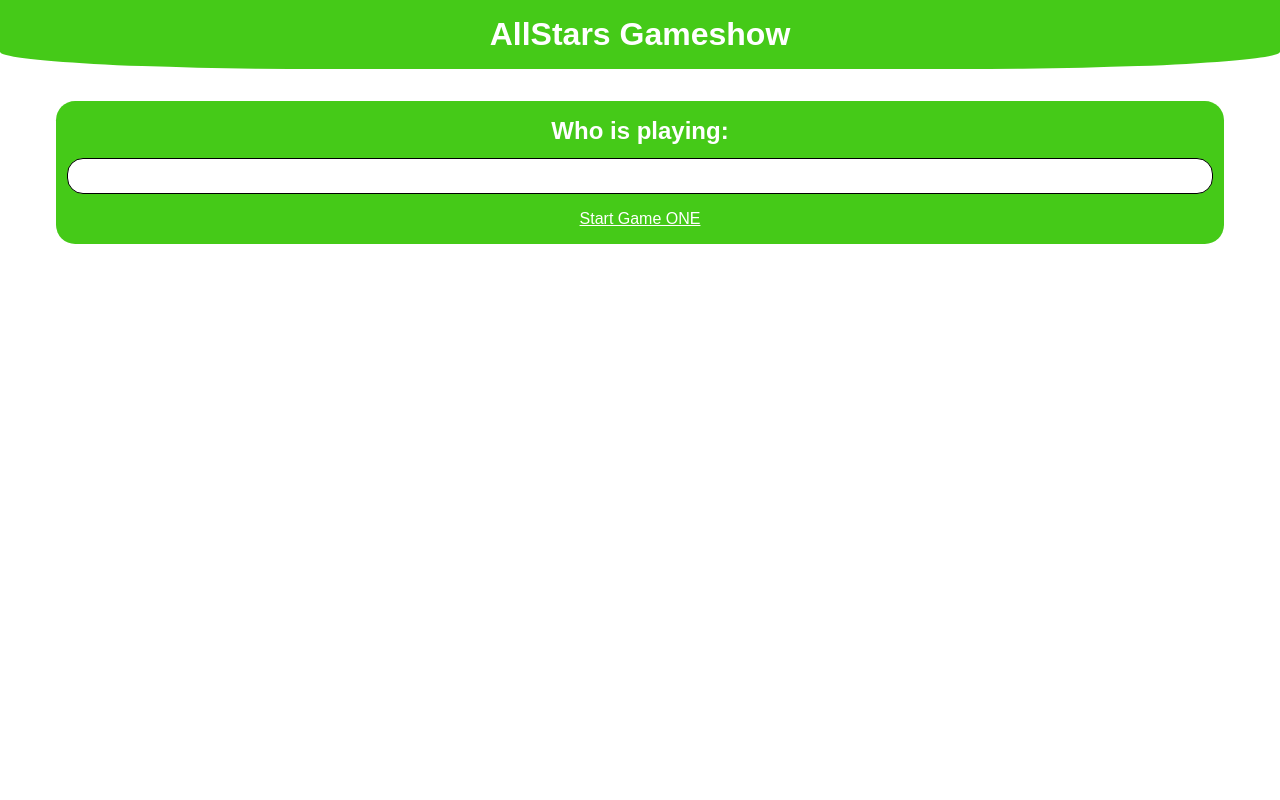
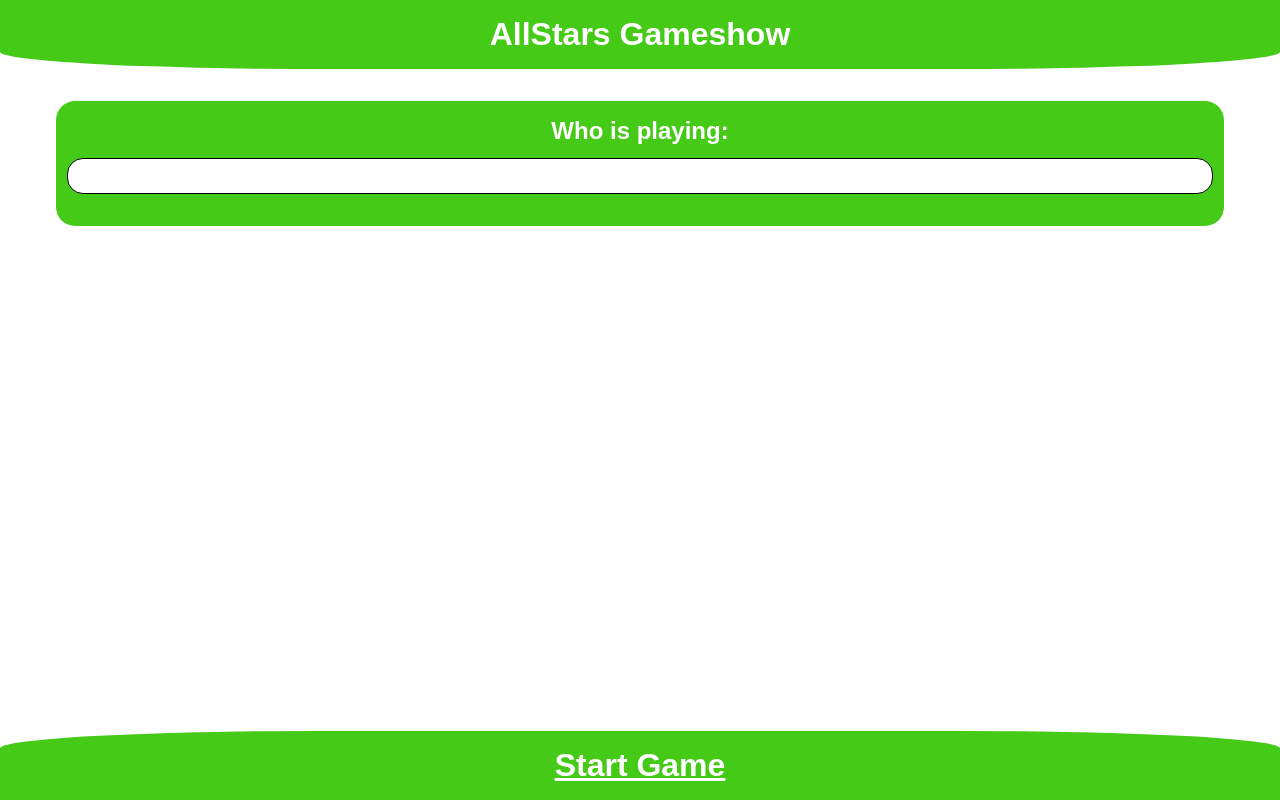
Before and after one commit to NeneIsTheName/gameshowDND, a Vue app: page /competitors in a window 1280 px wide. Built offline with nearby package versions, Linux system fonts and the light colour scheme.

Commit message:
changed footer and created liars dice file

```diff
--- a/src/components/footer.vue
+++ b/src/components/footer.vue
@@ -1,7 +1,7 @@
 <template>
 <footer class="footer">
     <div class="footer__text">
-        <router-link :to="`/${ link }`" class="footer__text--link">Next Game</router-link>
+        <router-link :to="`/${ link }`" class="footer__text--link">{{ text }}</router-link>
     </div>
 </footer>
 </template>
@@ -10,6 +10,6 @@
 
 export default {
     name: "footer",
-    props: ["link"],
+    props: ["text", "link"],
 }
 </script>
--- a/src/games/competitors.vue
+++ b/src/games/competitors.vue
@@ -18,23 +18,21 @@
                 <span contenteditable="true" class="competitor-m__competitors--input" @input="start_gold($event, player.id)">0</span>
             </div>
         </div>
-
-        <div class="competitor-f">
-            <p class="competitor-f__text">
-                <router-link to="/role-D100" class="competitor-f__text--link">Start Game ONE</router-link>
-            </p>
-        </div>
     </section>
 </main>
+
+<footer_file text="Start Game" link="role-D100"/>
 </template>
 
 <script>
-import header_file from '../components/header.vue';
+import header_file from '../components/header.vue'
+import footer_file from '../components/footer.vue'
 
 export default{
     name: "competitors",
     components: {
         header_file,
+        footer_file,
     },
     computed: {
         players(){
--- /dev/null
+++ b/src/games/liarsDice.vue
@@ -0,0 +1,22 @@
+<template>
+<header_file title="Liars Dice"/>
+
+<main class="main">
+
+</main>
+
+<footer_file text="Next Game" link="roomOrBear"/>
+</template>
+
+<script>
+import header_file from '../components/header.vue';
+import footer_file from '../components/footer.vue';
+
+export default{
+    name: "liarsDice",
+    components: {
+        header_file,
+        footer_file,
+    },
+}
+</script>
--- a/src/games/roleD100.vue
+++ b/src/games/roleD100.vue
@@ -45,7 +45,7 @@
     </section>
 </main>
 
-<footer_file link="roomOrBear"/>
+<footer_file text="Next Game" link="liarsDice"/>
 </template>
 
 <script>
--- a/src/games/roomOrBear.vue
+++ b/src/games/roomOrBear.vue
@@ -49,7 +49,7 @@
         </div>
     </section>
 </main>
-<footer_file link="stealOrDeal"/>
+<footer_file text="Next Game" link="stealOrDeal"/>
 </template>
 
 <script>
--- a/src/games/stealOrDeal.vue
+++ b/src/games/stealOrDeal.vue
@@ -45,7 +45,7 @@
     </section>
 </main>
 
-<footer_file link="#"/>
+<footer_file text="End" link="#"/>
 </template>
 
 <script>
--- a/src/router.js
+++ b/src/router.js
@@ -14,6 +14,11 @@ const router = createRouter({
       component: () => import('./games/roleD100.vue')
     },
     {
+      path: '/liarsDice',
+      name: 'liarsDice',
+      component: () => import('./games/liarsDice.vue')
+    },
+    {
       path: '/roomOrBear',
       name: 'roomOrBear',
       component: () => import('./games/roomOrBear.vue')
--- a/src/styling/cards/competitors.scss
+++ b/src/styling/cards/competitors.scss
@@ -52,16 +52,4 @@
             }
         }
     }
-
-    .competitor-f{
-        text-align: center;
-
-        &__text{
-
-            &--link{
-                color: $color-text;
-                text-decoration: underline;
-            }
-        }
-    }
 }
```
